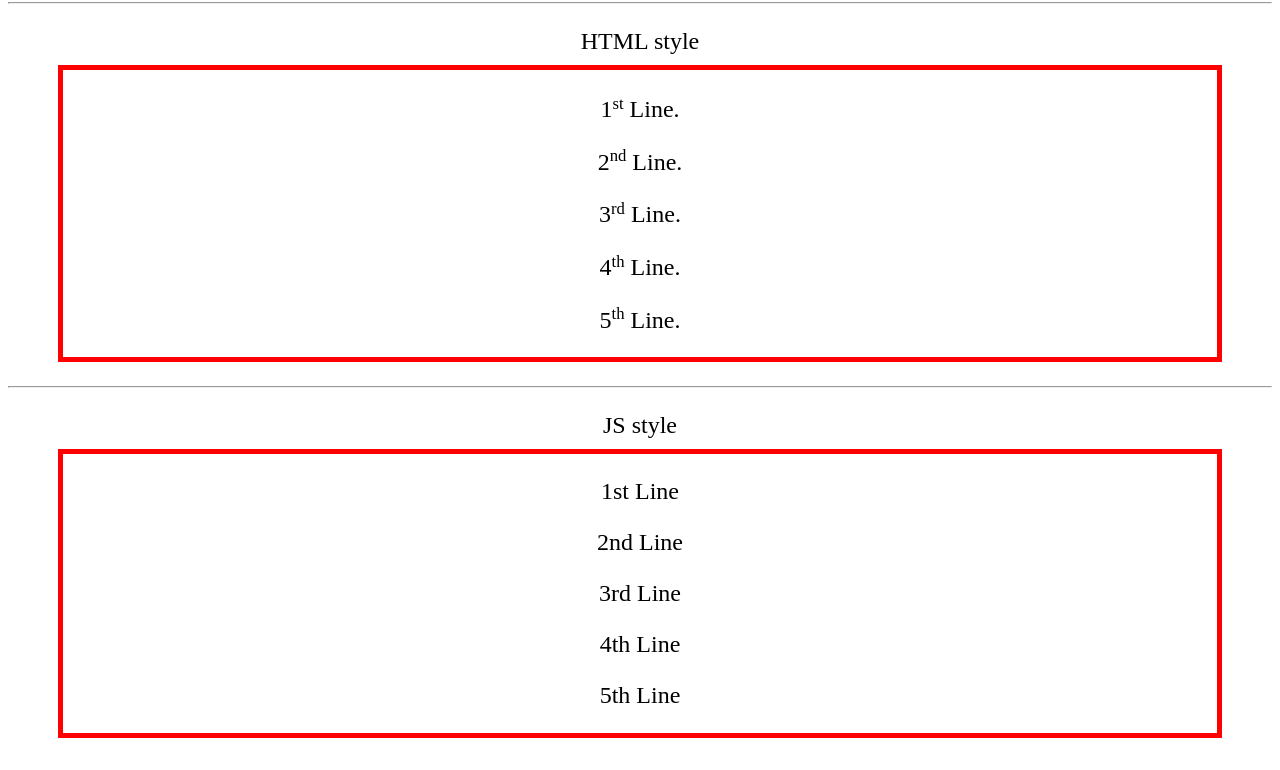
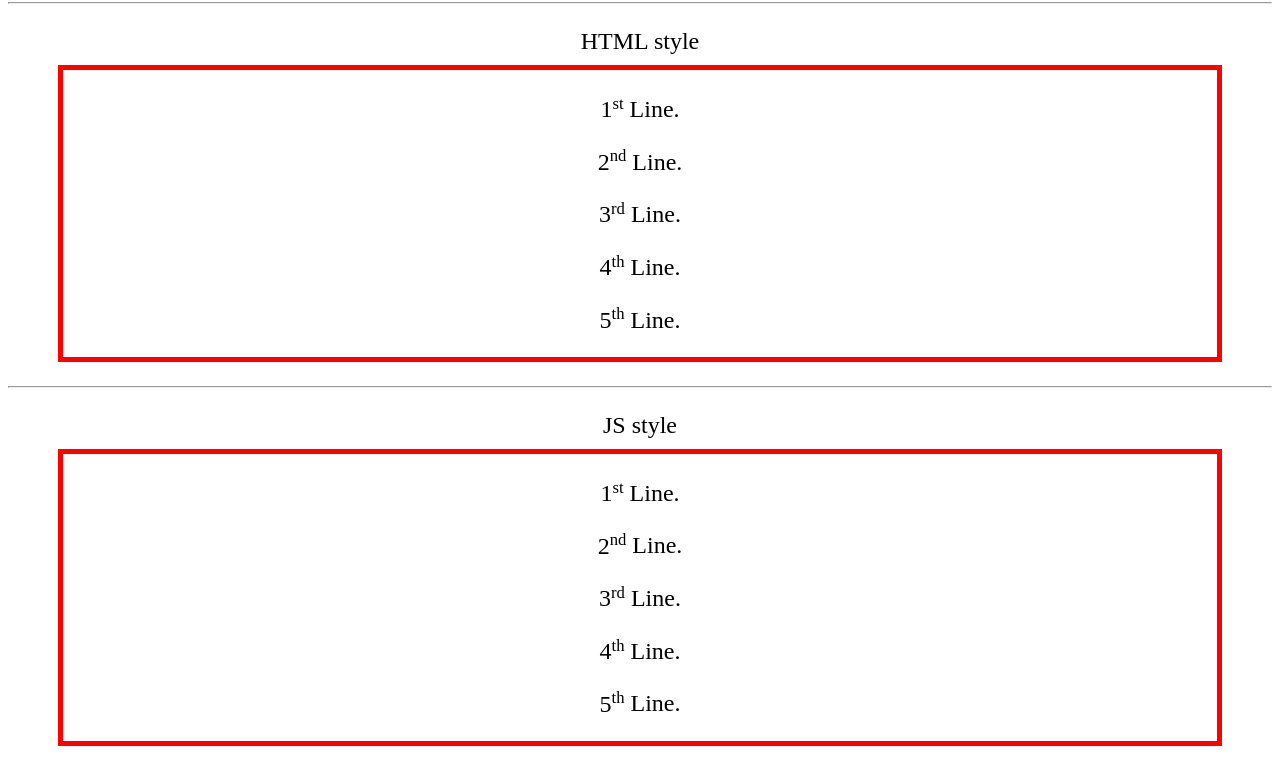
Before and after one commit to wmzspace/HTML, a plain HTML site: page temp.html in a window 1280 px wide. Shown: the part 78-848 px from the top of the page. Drawn offline with Linux system fonts and the light colour scheme.

Commit message:
temp is added

```diff
--- a/temp.html
+++ b/temp.html
@@ -1,5 +1,6 @@
 <!DOCTYPE HTML>
 <html lang="en">
+
 <head>
     <meta charset="UTF-8" http-equiv="refresh">
     <title>Test</title>
@@ -15,6 +16,7 @@
         }
     </style>
 </head>
+
 <body>
     <h1>Card Test</h1>
     <hr>
@@ -30,20 +32,31 @@
     </figure>
     <hr>
 
-<pre><script defer>
-    var div=document.createElement("div");
-    var figure=document.createElement("figure");
-    var figure_div=document.createElement("div");
-    var figcaption=document.createElement("figcaption")
-    figcaption.innerText="JS style";
+    <pre><script>
+        var div = document.createElement("div");
+        var figure = document.createElement("figure");
+        var figure_div = document.createElement("div");
+        var figcaption = document.createElement("figcaption");
+        figcaption.innerText = "JS style";
         figure.appendChild(figcaption);
-    const order=["st","nd","rd","th"];
-    var figureP=[];
+        const order = ["st", "nd", "rd", "th"];
+        var figureP = [], smalls = [], sups = [],figureP2=[];
         for (let i = 1; i <= 5; i++) {
-        figureP[i-1] = document.createElement("p");
-        figureP[i-1].innerText+=i+order[i<=4?i-1:3]+" Line";
-        figure_div.appendChild(figureP[i-1]);
+
+            figureP[i - 1] = document.createElement("p");
+            figureP[i - 1].innerText += i;
+            smalls[i - 1] = document.createElement("small");
+            sups[i - 1] = document.createElement("sup");
+            sups[i - 1].innerText = order[i <= 4 ? i - 1 : 3];
+            smalls[i - 1].appendChild(sups[i - 1]);
+            figureP[i - 1].appendChild(smalls[i - 1]);
+            figureP2[i - 1] = document.createElement("p");
+            figureP2[i-1].style.display="inline";
+            figureP2[i-1].innerText=" Line.";
+            figureP[i-1].appendChild(figureP2[i-1]);
+            figure_div.appendChild(figureP[i - 1]);
         }
+
         figure.appendChild(figure_div);
         div.appendChild(figure);
         document.body.appendChild(div);
@@ -51,4 +64,5 @@
         div.classList.add("middle");
     </script></pre>
 </body>
+
 </html>
```
Also changed, not shown: temp.js (added, +27 -0 lines). Lines whose indentation alone changed are shown as unchanged.
